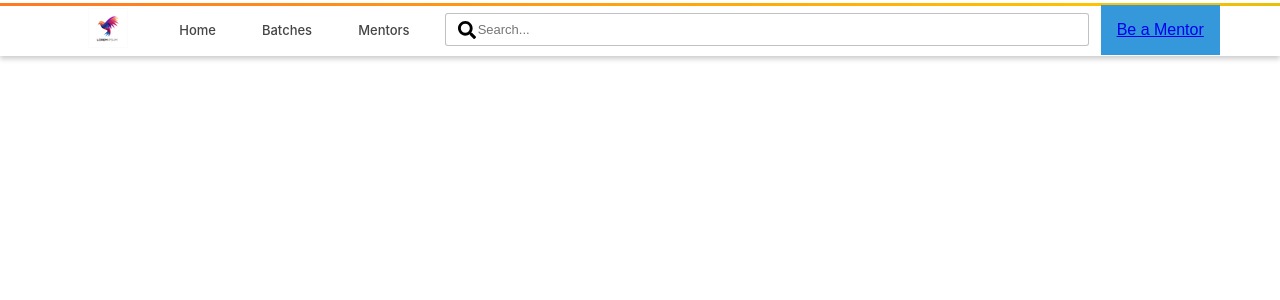
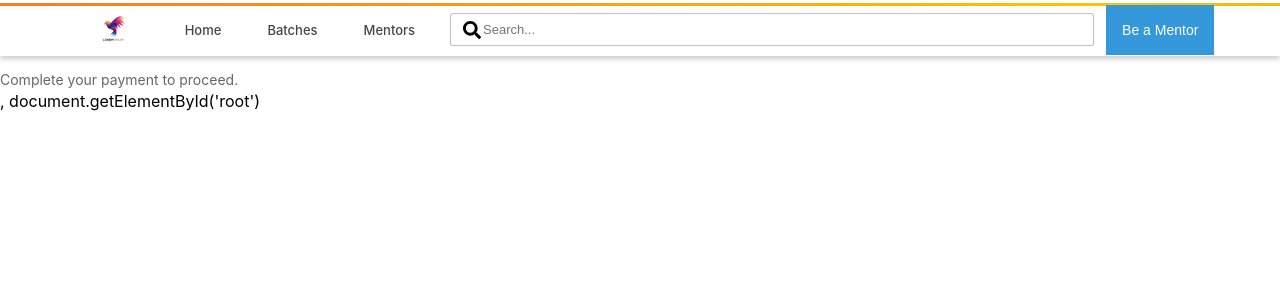
Before and after one commit to Arun-kushwaha007/Slot-Selection, a React (Create React App) app in the folder client/: page /payment in a window 1280 px wide. Shown: the top 300 px of the page. Built offline with nearby package versions, Linux system fonts and the light colour scheme; no server answers.

Commit message:
payment page

```diff
--- a/client/src/Allroutes.jsx
+++ b/client/src/Allroutes.jsx
@@ -10,6 +10,7 @@ import Tags from './pages/Tags/Tags';
 import Users from './pages/Users/Users';
 import Userprofile from './pages/Userprofile/Userprofile';
 import Mentors from './pages/Users/Mentors';
+import Payment from './pages/Payment/Payment';
 
 function Allroutes({ slidein, handleslidein }) {
   return (
@@ -27,6 +28,7 @@ function Allroutes({ slidein, handleslidein }) {
         <Route path='/Mentors' element={<Mentors slidein={slidein} handleslidein={handleslidein}/>}/>
 
         <Route path='/Users/:id' element={<Userprofile slidein={slidein} handleslidein={handleslidein}/>}/>
+        <Route path='/payment' element={<Payment />}/>
     </Routes>
   );
 }
--- a/client/src/Component/Navbar/navbar.css
+++ b/client/src/Component/Navbar/navbar.css
@@ -215,3 +215,10 @@
 .show {
   display: block;
 }
+
+.mentor-text{
+  color: white;
+  text-decoration: none;
+  font-size: 14px;
+  margin-bottom: 10px;
+}
--- a/client/src/Component/Navbar/navbar.jsx
+++ b/client/src/Component/Navbar/navbar.jsx
@@ -90,11 +90,11 @@ function Navbar({ handleslidein }) {
                 <div className="navbar-2">
                     {User === null && Mentor === null ? (
                         <div className='dropdown'>
-                            <button className="dropbtn " onClick={() => setIsOpen(!isOpen)}><Link to='/AuthMentor' onClick={closeDropdown} >Be a Mentor</Link></button>
-                            <div className={`dropdown-content ${isOpen ? 'show' : ''}`}>
+                            <button className="dropbtn" ><Link to='/AuthMentor' className='mentor-text' >Be a Mentor</Link></button>
+                            {/* <div className={`dropdown-content ${isOpen ? 'show' : ''}`}> */}
                                 {/* <Link to='/Auth' onClick={closeDropdown}>As Student</Link> */}
 
-                            </div>
+                            {/* </div> */}
                         </div>
                     ) : (
                         <>
--- a/client/src/pages/Auth/Auth.jsx
+++ b/client/src/pages/Auth/Auth.jsx
@@ -28,7 +28,8 @@ const Auth = () => {
       alert("Enter a phone number to continue");
       return;
     }
-    dispatch(signup({ name, email, phone }, navigate));
+    dispatch(signup({ name, email, phone }));
+    navigate("/payment");
   };
 
   return (
@@ -38,7 +39,7 @@ const Auth = () => {
         <img src={icon} alt="icon" className='login-logo' />
         <form onSubmit={handlesubmit}>
           <label htmlFor="name">
-            <h4>Display name</h4>
+            <h4>Full name</h4>
             <input
               type="text"
               id='name'
@@ -64,7 +65,7 @@ const Auth = () => {
               onChange={(e) => { setphone(e.target.value) }}
             />
           </label>
-          <button type='submit' className='auth-btn'>Sign up</button>
+          <button type='submit' className='auth-btn'>Proceed</button>
         </form>
       </div>
     </section>
--- /dev/null
+++ b/client/src/pages/Payment/Payment.jsx
@@ -0,0 +1,13 @@
+import React from 'react';
+
+const Payment = () => {
+  return (
+    <div className="payment-container">
+      <h2>Payment Page</h2>
+      <p>Complete your payment to proceed.</p>
+      {/* Add your payment form or payment integration here */}
+    </div>
+  );
+};
+
+export default Payment;
```
